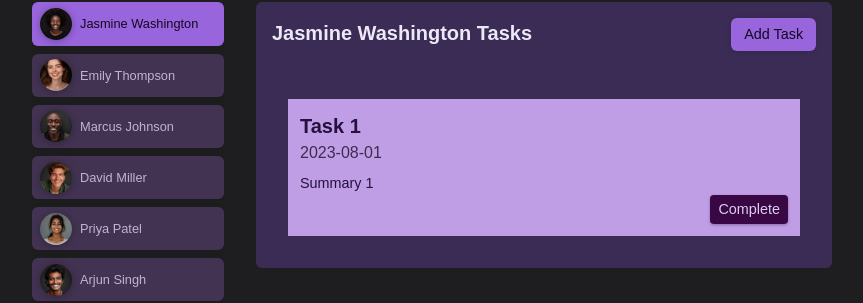
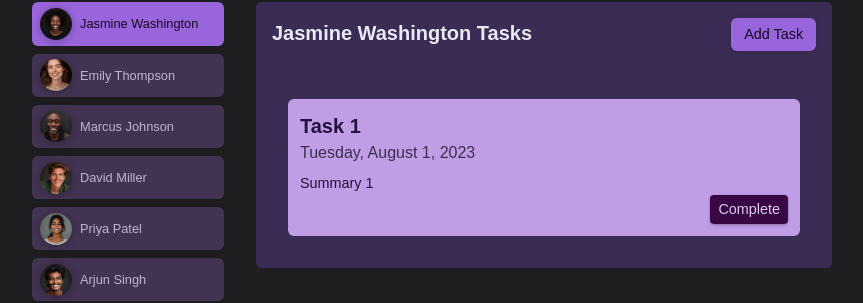
Before and after one commit to mahidhar-25/firstAngularProject, an Angular app: page / in a window 1280 px wide. Both pictures are taken after a click on the button "Jasmine Washington". Shown: the part 286-589 px from the top of the page, without its empty margins (208-1071 px from the left). Built offline with nearby package versions, Linux system fonts and the light colour scheme.

Commit message:
ng-content , and datepipe is used

```diff
--- /dev/null
+++ b/src/app/shared/card/card.html
@@ -0,0 +1,3 @@
+<div class="rounded-md shadow-[0_1px_6px_rgba(0,0,0,0.1)] overflow-hidden">
+  <ng-content #name />
+</div>
--- a/src/app/tasks/new-task/new-task.ts
+++ b/src/app/tasks/new-task/new-task.ts
@@ -20,7 +20,7 @@
 
   onCreate() {
     this.addTask.emit({
-      id: Math.random().toString(),
+      id: new Date().toISOString(),
       title: this.enteredTitle,
       summary: this.enteredSummary,
       dueDate: this.enteredDueDate,
--- a/src/app/tasks/task/task.html
+++ b/src/app/tasks/task/task.html
@@ -1,6 +1,9 @@
+<app-card>
   <article class="p-3 text-[#25113d] bg-[#bf9ee5]">
     <h2 class="m-0 p-0 text-[1.25rem] font-[600]">{{ task().title }}</h2>
-  <time datetime="yyyy-mm-dd" class="text-[#3c2c50]">{{ task().dueDate }}</time>
+    <time datetime="yyyy-mm-dd" class="text-[#3c2c50]">{{
+      task().dueDate | date : "fullDate"
+    }}</time>
     <p class="m-0 p-0 text-[0.9rem] mt-2">{{ task().summary }}</p>
     <p class="text-right m-0">
       <button
@@ -11,3 +14,4 @@
       </button>
     </p>
   </article>
+</app-card>
--- a/src/app/tasks/task/task.ts
+++ b/src/app/tasks/task/task.ts
@@ -1,9 +1,10 @@
 import { Component, input, output } from '@angular/core';
 import { TaskType } from './task.model';
-
+import { CardComponent } from '../../shared/card/card';
+import { DatePipe } from '@angular/common';
 @Component({
   selector: 'app-task',
-  imports: [],
+  imports: [CardComponent, DatePipe],
   templateUrl: './task.html',
 })
 export class TaskComponment {
--- a/src/app/user/user.html
+++ b/src/app/user/user.html
@@ -1,4 +1,4 @@
-<div class="rounded-md shadow-[0_1px_6px_rgba(0,0,0,0.1)] overflow-hidden">
+<app-card>
   <button
     (click)="onSelectUser()"
     [class]="
@@ -15,4 +15,4 @@
     />
     <span class="m-0 p-0 text-[0.8rem] font-normal">{{ name() }}</span>
   </button>
-</div>
+</app-card>
--- a/src/app/user/user.ts
+++ b/src/app/user/user.ts
@@ -8,12 +8,12 @@
 } from '@angular/core';
 import { DUMMY_USERS } from '../dummy-user';
 import { User } from './user.model';
+import { CardComponent } from '../shared/card/card';
 
 @Component({
   selector: 'app-user',
-  imports: [],
+  imports: [CardComponent],
   templateUrl: './user.html',
-  styleUrl: './user.css',
 })
 // !using this this will have some value
 export class UserComponenet {
```
Also changed, not shown: src/app/shared/card/card.ts (added, +8 -0 lines), src/app/tasks/task/task.model.ts (+5 -5 lines), src/app/user/user.css (deleted). Lines whose indentation alone changed are shown as unchanged.
